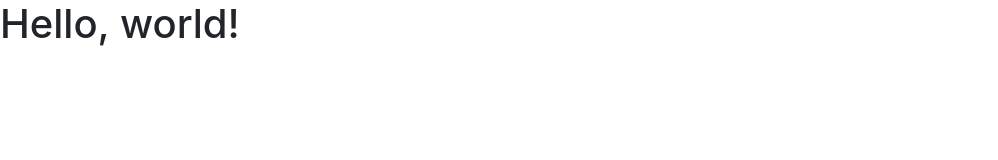
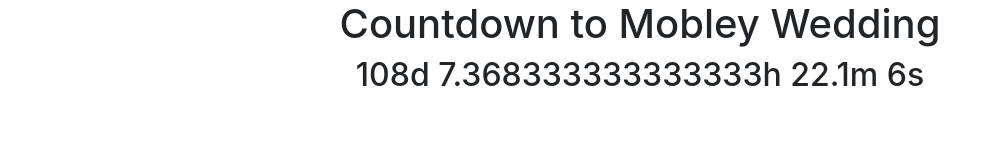
Before and after one commit to mcappleman/wedding-countdown, a plain HTML site: page index.html in a window 1280 px wide. Shown: the whole page, without its empty margins (0-998 px from the left). Drawn offline with nearby package versions, Linux system fonts and the light colour scheme.

Commit message:
Countdown Starter

```diff
--- a/index.html
+++ b/index.html
@@ -1,7 +1,7 @@
 <!doctype html>
 <html lang="en">
   <head>
-    <title>Hello, world!</title>
+    <title>Countdown to Mobley Wedding</title>
     <!-- Required meta tags -->
     <meta charset="utf-8">
     <meta name="viewport" content="width=device-width, initial-scale=1, shrink-to-fit=no">
@@ -10,12 +10,36 @@
     <link rel="stylesheet" href="https://maxcdn.bootstrapcdn.com/bootstrap/4.0.0-beta.2/css/bootstrap.min.css" integrity="sha384-PsH8R72JQ3SOdhVi3uxftmaW6Vc51MKb0q5P2rRUpPvrszuE4W1povHYgTpBfshb" crossorigin="anonymous">
   </head>
   <body>
-    <h1>Hello, world!</h1>
+    <div class="text-center">
+      <h1>Countdown to Mobley Wedding</h1>
+      <h2 id="countdown"></h2>
+    </div>
 
     <!-- Optional JavaScript -->
     <!-- jQuery first, then Popper.js, then Bootstrap JS -->
     <script src="https://code.jquery.com/jquery-3.2.1.slim.min.js" integrity="sha384-KJ3o2DKtIkvYIK3UENzmM7KCkRr/rE9/Qpg6aAZGJwFDMVNA/GpGFF93hXpG5KkN" crossorigin="anonymous"></script>
     <script src="https://cdnjs.cloudflare.com/ajax/libs/popper.js/1.12.3/umd/popper.min.js" integrity="sha384-vFJXuSJphROIrBnz7yo7oB41mKfc8JzQZiCq4NCceLEaO4IHwicKwpJf9c9IpFgh" crossorigin="anonymous"></script>
     <script src="https://maxcdn.bootstrapcdn.com/bootstrap/4.0.0-beta.2/js/bootstrap.min.js" integrity="sha384-alpBpkh1PFOepccYVYDB4do5UnbKysX5WZXm3XxPqe5iKTfUKjNkCk9SaVuEZflJ" crossorigin="anonymous"></script>
+    <script>
+        var weddingDate = new Date("November 30, 2018");
+
+        var x = window.setInterval(function() {
+
+            var now = new Date();
+            var difference = weddingDate.getTime() - now.getTime();
+
+            var days = Math.floor(difference / (1000*60*60*24));
+            var hours = Math.floor(difference % (1000*60*60*24)) / (1000*60*60);
+            var minutes = Math.floor(difference % (1000*60*60)) / (1000*60);
+            var seconds = Math.floor(difference % (1000*60)) / (1000);
+
+            document.getElementById('countdown').innerHTML = days + "d " + hours + "h " + minutes + "m " + seconds + "s";
+
+            if (difference < 0) {
+                clearInterval(x)
+            }
+
+        }, 1000);
+    </script>
   </body>
 </html>
```
